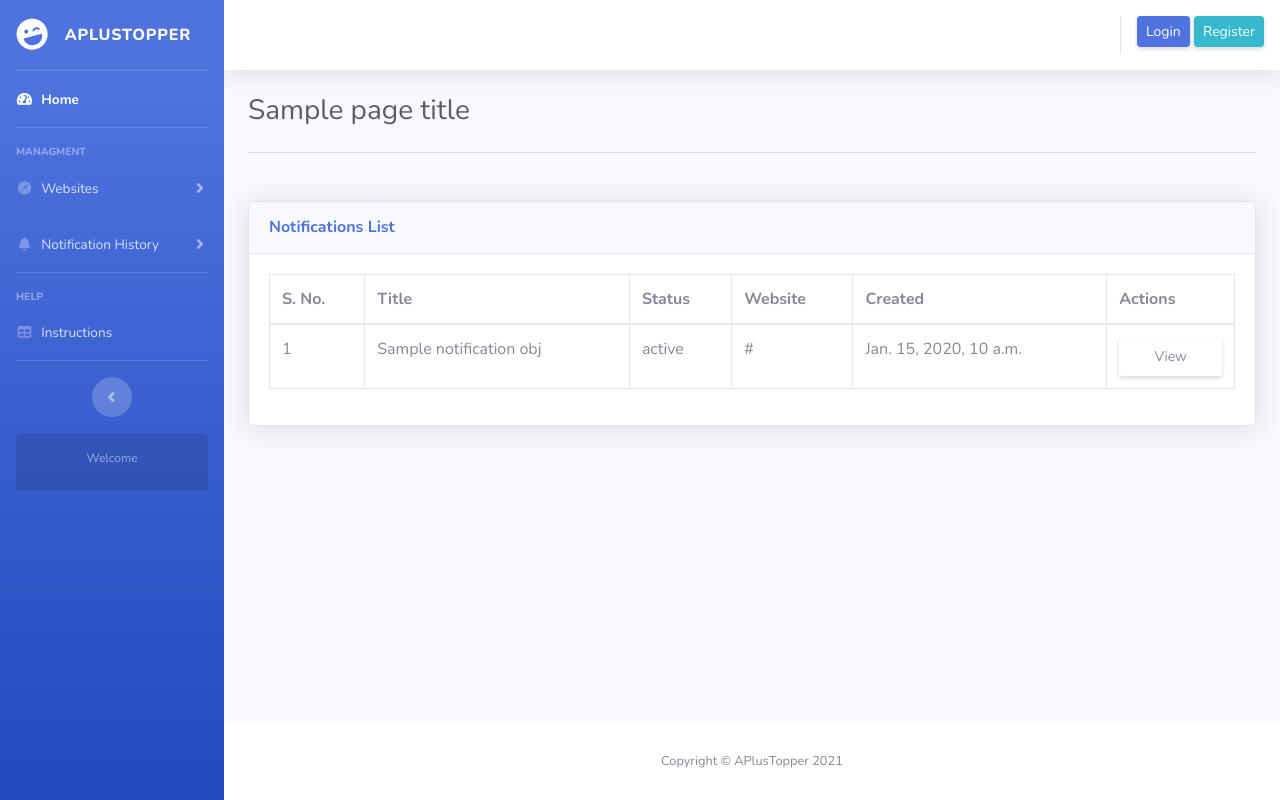
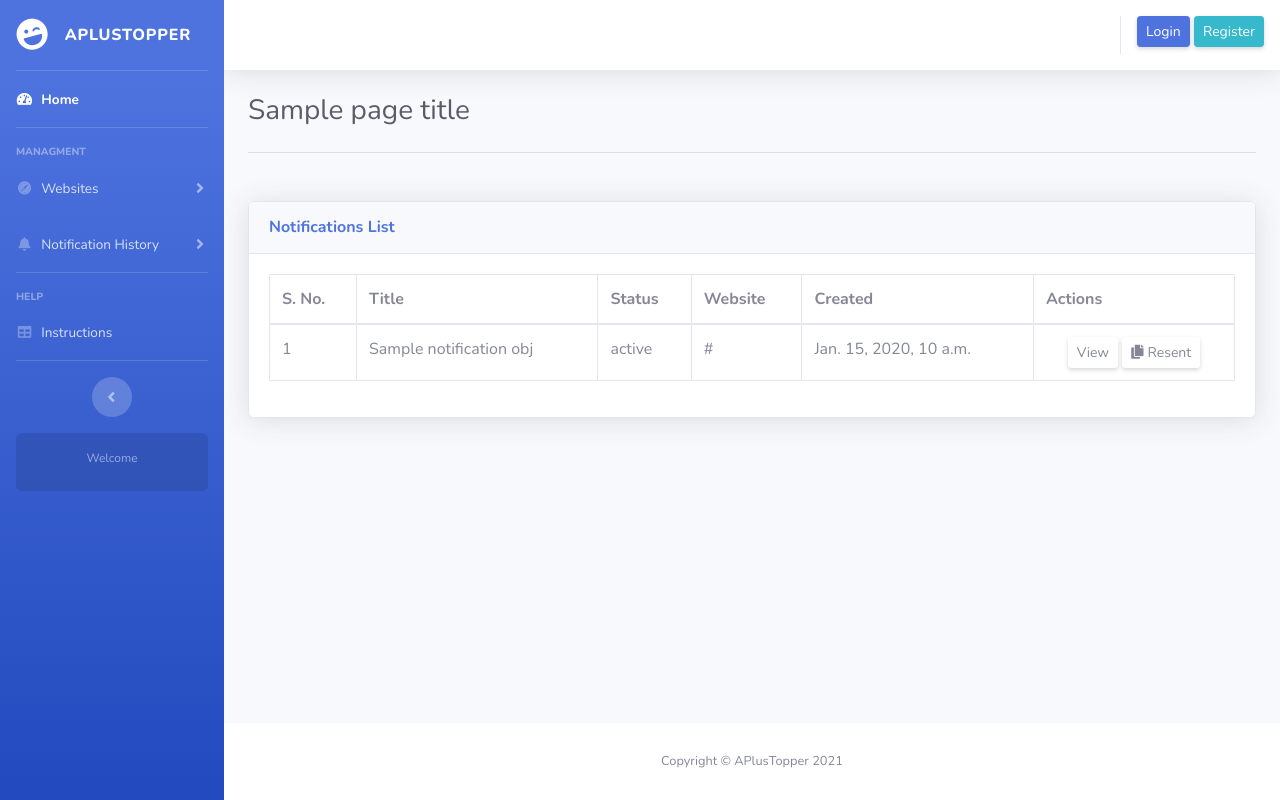
Before and after one commit to mnamegaurav/pushify, a Django app: template templates/core/notifications_list.html in a window 1280 px wide. Run offline with Django 3.2, Linux system fonts and the light colour scheme; the template is opened without the code that fills it: most values are stand-ins (such as "Sample title", 1, 10 or a date in 2020); data that the repository does not hold is empty; parts of the project's set-up code (start-up, migrations or seed data) failed here and were passed over; some libraries are stand-ins or nearby versions.

Commit message:
copy and resent functionality is also added

```diff
--- a/templates/core/notifications_list.html
+++ b/templates/core/notifications_list.html
@@ -35,7 +35,12 @@
                 <td>{{ notification_obj.status }}</td>
                 <td>{{ notification_obj.website }}</td>
                 <td>{{ notification_obj.created_on }}</td>
-                <td><a class="btn btn-sm shadow-sm nav-link" href={% url 'core:notification_detail_view' notification_obj.pk  %}>View</a></td>
+                <td class="text-center">
+                  <a class="btn btn-sm shadow-sm" href="{% url 'core:notification_detail_view' notification_obj.pk  %}">View</a>
+                  <a class="btn btn-sm shadow-sm" href="{% url 'core:notification_add_view' %}?notification_id={{ notification_obj.pk }}">
+                    <i class="fas fa-copy mr-1"></i>Resent
+                  </a>
+                </td>
               </tr>
               {% endfor %}
             </tbody>
```
Also changed, not shown: core/views.py (+13 -0 lines).
